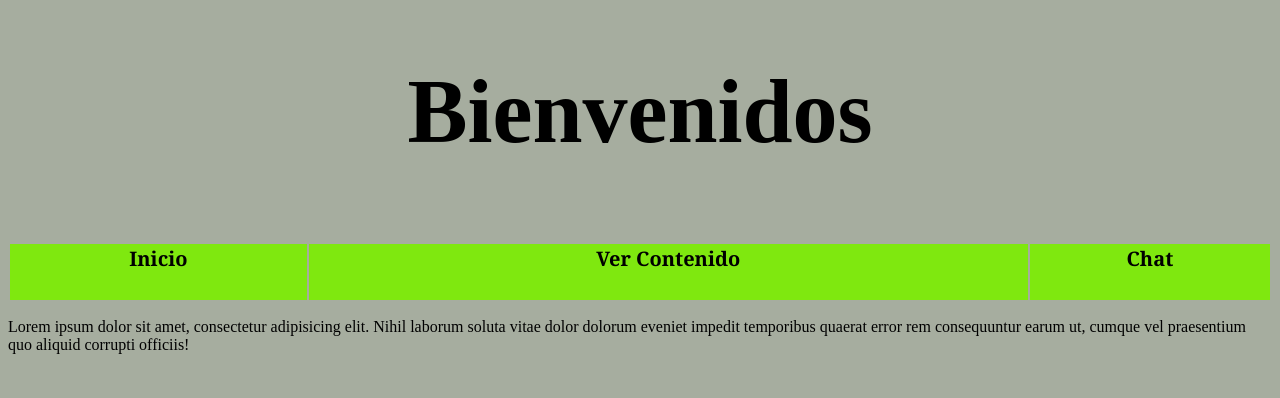
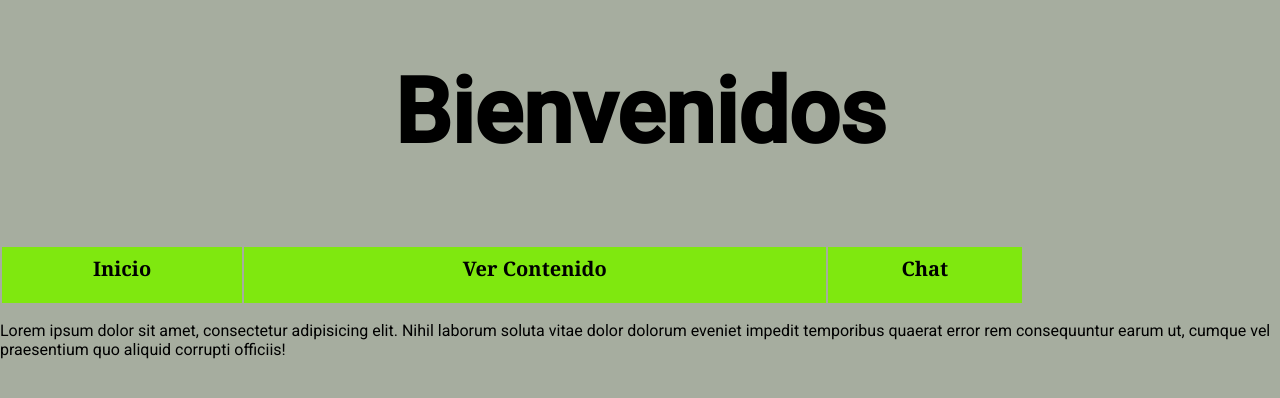
Before and after one commit to Lucho233/obraje-app, an Angular app: page / in a window 1280 px wide. Shown: the top 398 px of the page. Built offline with nearby package versions, Linux system fonts and the light colour scheme.

Commit message:
Agregue un Inicio

```diff
--- a/angular.json
+++ b/angular.json
@@ -28,6 +28,7 @@
               "src/assets"
             ],
             "styles": [
+              "./node_modules/@angular/material/prebuilt-themes/indigo-pink.css",
               "src/styles.scss"
             ],
             "scripts": []
@@ -93,6 +94,7 @@
               "src/assets"
             ],
             "styles": [
+              "./node_modules/@angular/material/prebuilt-themes/indigo-pink.css",
               "src/styles.scss"
             ],
             "scripts": []
@@ -124,6 +126,7 @@
           }
         }
       }
-    }},
+    }
+  },
   "defaultProject": "obraje-app"
 }
--- a/package.json
+++ b/package.json
@@ -12,13 +12,16 @@
   "private": true,
   "dependencies": {
     "@angular/animations": "~8.2.12",
+    "@angular/cdk": "~8.2.3",
     "@angular/common": "~8.2.12",
     "@angular/compiler": "~8.2.12",
     "@angular/core": "~8.2.12",
     "@angular/forms": "~8.2.12",
+    "@angular/material": "^8.2.3",
     "@angular/platform-browser": "~8.2.12",
     "@angular/platform-browser-dynamic": "~8.2.12",
     "@angular/router": "~8.2.12",
+    "hammerjs": "^2.0.8",
     "rxjs": "~6.4.0",
     "tslib": "^1.10.0",
     "zone.js": "~0.9.1"
--- a/src/app/header/header.component.scss
+++ b/src/app/header/header.component.scss
@@ -1,7 +1,7 @@
 table {
     text-align: center;
     align-content: center;
-    width: 100%;
+    width: 80%;
     height: 60px;
     border: 15px;
 }
@@ -22,6 +22,8 @@ a {
     width: 100%;
     height: 100%;
     display: inline-block;
+    margin-top: 15px;
+
 }
 th:hover{
     background:white;
--- /dev/null
+++ b/src/app/inicio/inicio.component.html
@@ -0,0 +1 @@
+<p>inicio works!</p>
--- /dev/null
+++ b/src/app/inicio/inicio.component.ts
@@ -0,0 +1,15 @@
+import { Component, OnInit } from '@angular/core';
+
+@Component({
+  selector: 'app-inicio',
+  templateUrl: './inicio.component.html',
+  styleUrls: ['./inicio.component.scss']
+})
+export class InicioComponent implements OnInit {
+
+  constructor() { }
+
+  ngOnInit() {
+  }
+
+}
--- a/src/index.html
+++ b/src/index.html
@@ -6,6 +6,8 @@
   <base href="/">
   <meta name="viewport" content="width=device-width, initial-scale=1">
   <link rel="icon" type="image/x-icon" href="favicon.ico">
+  <link href="https://fonts.googleapis.com/css?family=Roboto:300,400,500&display=swap" rel="stylesheet">
+  <link href="https://fonts.googleapis.com/icon?family=Material+Icons" rel="stylesheet">
 </head>
 <body>
   <app-root></app-root>
--- a/src/main.ts
+++ b/src/main.ts
@@ -1,3 +1,4 @@
+import 'hammerjs';
 import { enableProdMode } from '@angular/core';
 import { platformBrowserDynamic } from '@angular/platform-browser-dynamic';
 
--- a/src/styles.scss
+++ b/src/styles.scss
@@ -4,3 +4,5 @@ html {
     width: 100%;
     background: #A6AD9F;
 }
+html, body { height: 100%; }
+body { margin: 0; font-family: Roboto, "Helvetica Neue", sans-serif; }
```
Also changed, not shown: src/app/app.module.ts (+6 -2 lines), src/app/inicio/inicio.component.scss (added), 2 other files (tests, documents, lock files or other folders).
